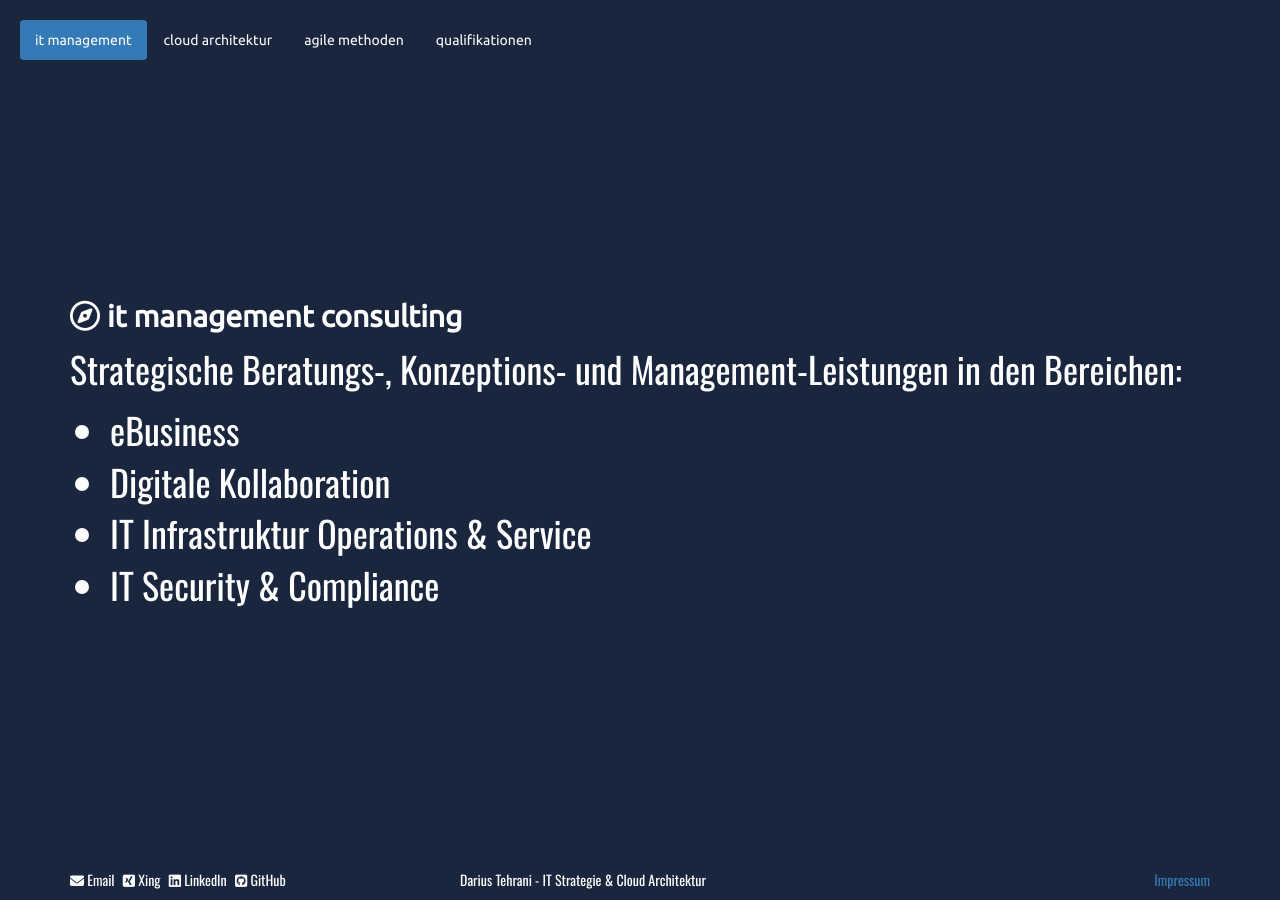
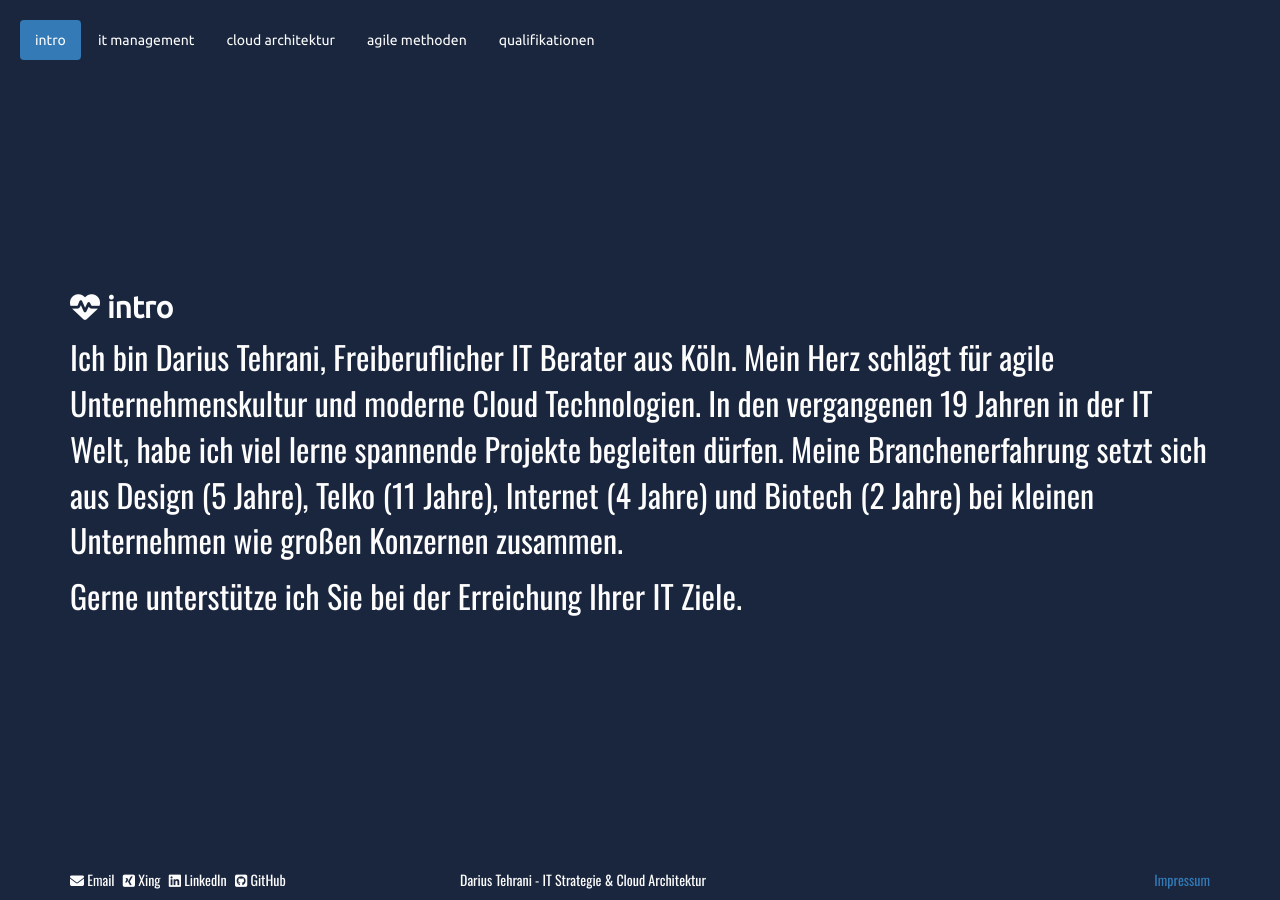
Before and after one commit to datadarius/darius.github.io, a Jekyll site: the page built from index.md, in a window 1280 px wide. Built offline with Jekyll 4.4.1, drawn with Linux system fonts in a browser that asks for light colours; nearby versions of some CDN libraries.

Commit message:
der man is top, ävver bekloppt.

```diff
--- a/_includes/content/cloud-architektur.md
+++ b/_includes/content/cloud-architektur.md
@@ -1,7 +1,9 @@
 
 ## <i class="fa fa-cloud" aria-hidden="true"></i> Cloud Architektur
-Solution Design für Web und Infrastrukturdienste auf Basis von IaaS und PaaS:
-* Architektur für Private +/ Public Cloud Services
-* Konzeption von Web Plattformen
-* Microservice Architektur
-* Software Defined Data Center
+IT Konzeption für digitale Geschäftsprozesse, Design von Cloud Anwendungen und Plattformen.
+* Architektur für Private und Public Cloud Dienste.
+* Konzeption von Web Plattformen.
+* Microservice Architektur.
+* Container Technologie und Plattformen.
+* Software Defined Data Center.
+* Klassische Datacenter Virtualisierung.
--- /dev/null
+++ b/_includes/content/intro.md
@@ -0,0 +1,7 @@
+## <i class="fa fa-heartbeat" aria-hidden="true"></i> Intro
+Ich bin Darius Tehrani, Freiberuflicher IT Berater aus Köln.
+Mein Herz schlägt für agile Unternehmenskultur und moderne Cloud Technologien.
+In den vergangenen 19 Jahren in der IT Welt, habe ich viel lerne spannende Projekte begleiten dürfen.
+Meine Branchenerfahrung setzt sich aus Design (5 Jahre), Telko (11 Jahre), Internet (4 Jahre) und Biotech (2 Jahre) bei kleinen Unternehmen wie großen Konzernen zusammen.
+
+Gerne unterstütze ich Sie bei der Erreichung Ihrer IT Ziele.
--- a/_includes/content/it-management.md
+++ b/_includes/content/it-management.md
@@ -1,6 +1,10 @@
 ## <i class="fa fa-compass" aria-hidden="true"></i> IT Management Consulting
-Strategische Beratungs-, Konzeptions- und Management-Leistungen in den Bereichen:
+Strategische Beratung, Konzeption, Management, CIO Support in den Bereichen:
 * eBusiness
 * Digitale Kollaboration
-* IT Infrastruktur Operations & Service
+* IT Infrastruktur
+* Future Workplace
+* IT Operations & Service
 * IT Security & Compliance
+
+## <i class="fa fa-certificate" aria-hidden="true"></i> Qualifikationen
--- a/assets/main.scss
+++ b/assets/main.scss
@@ -6,7 +6,7 @@
 // Our variables
 $base-font-family-headings: Ubuntu, sans-serif;
 $base-font-family: Oswald;
-$base-font-size:   36px;
+$base-font-size:   32px;
 $base-font-weight: 400;
 $small-font-size:  $base-font-size * 0.875;
 $base-line-height: 1.5;
--- a/index.md
+++ b/index.md
@@ -6,6 +6,11 @@
 sections:
 
   #pagepiling sections
+
+  - menu_title: "Intro"
+    color: "#1A263E"
+    content: "intro.md"
+    anchor: "intro"
 
   - menu_title: "IT Management"
     color: "#1A263E"
```
